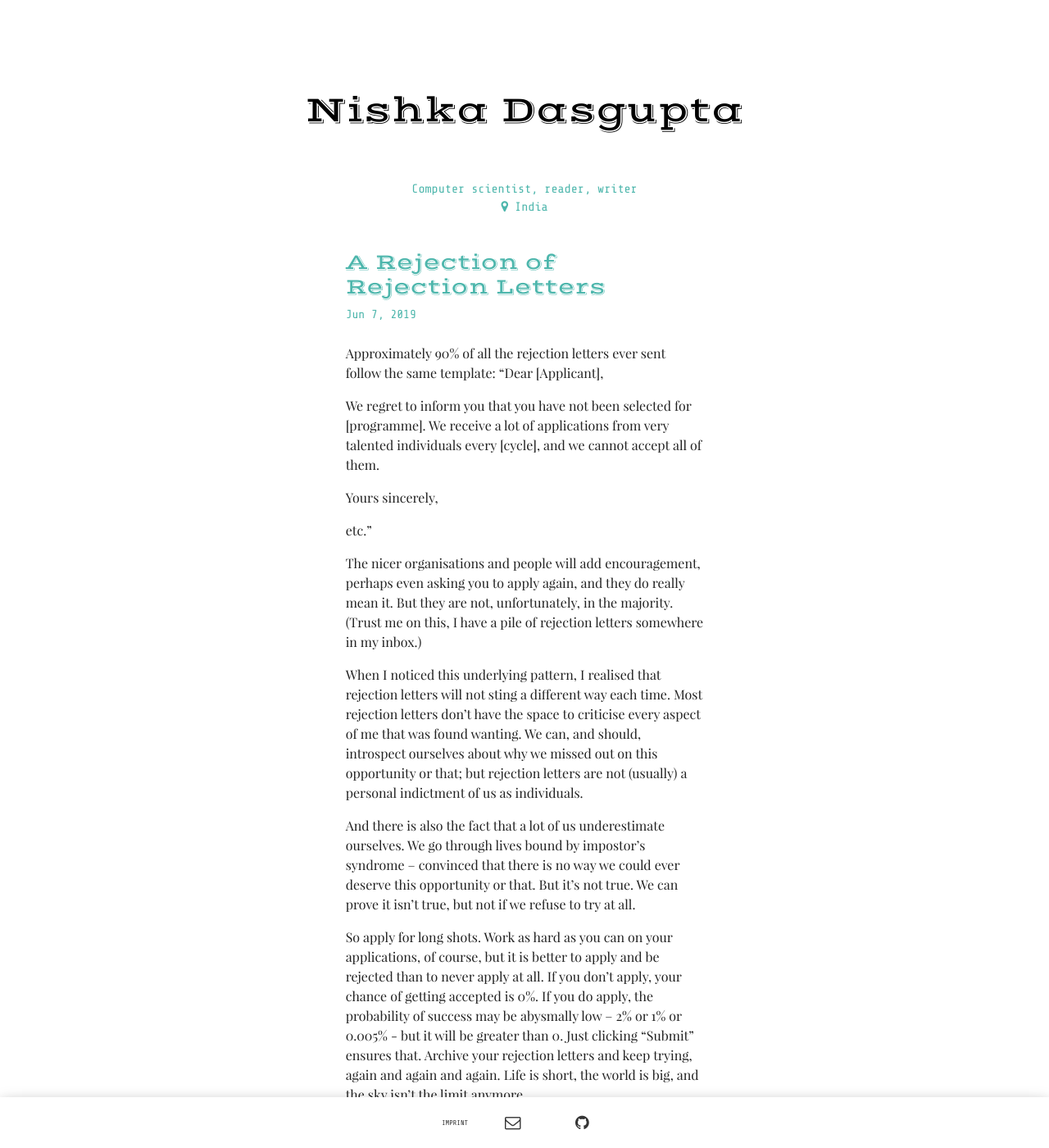
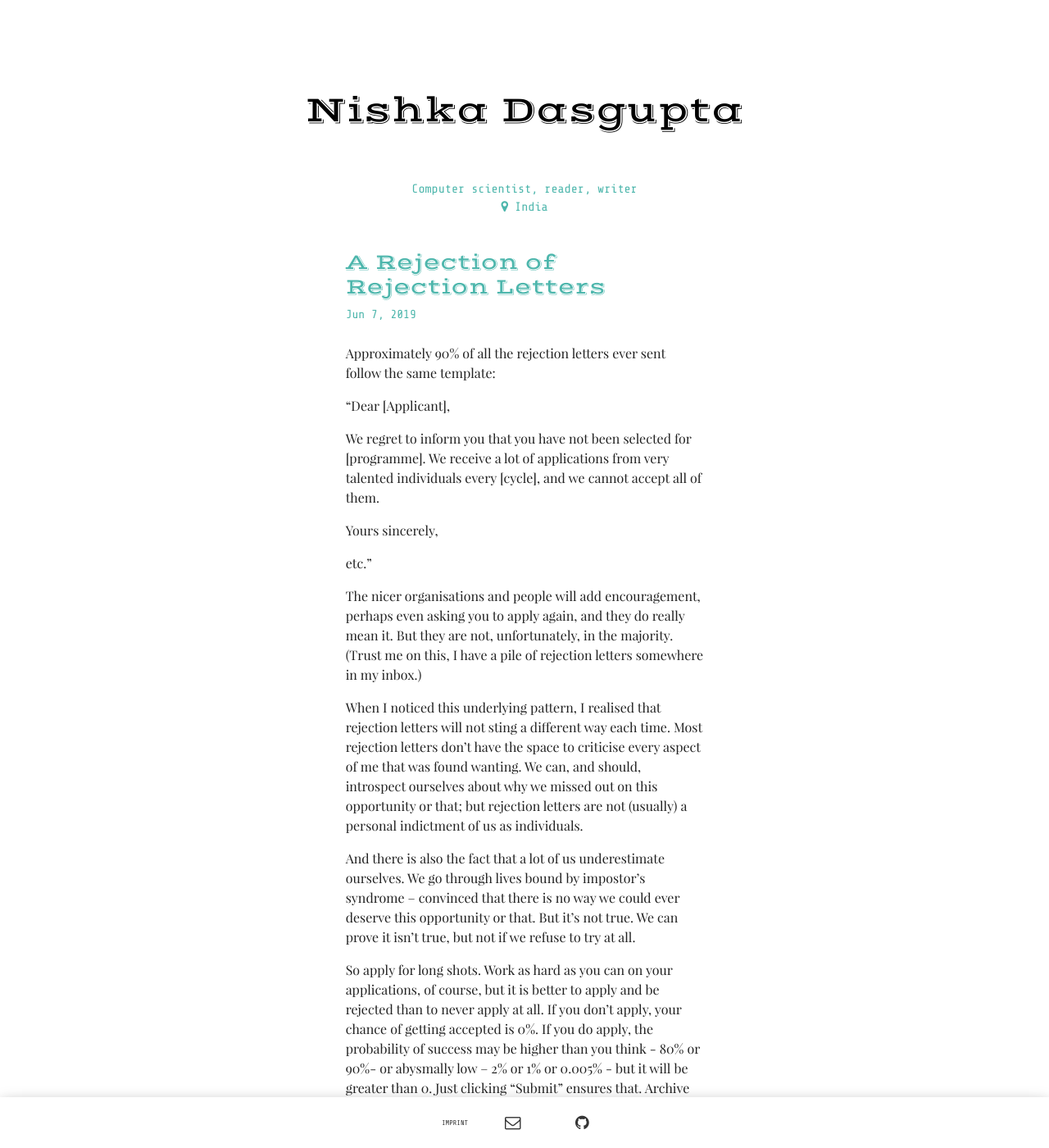
Before and after one commit to lukas-h/material-theme, a Jekyll site: the page built from _posts/2019-06-07-rejection.md, in a window 1280 px wide and 1400 px high. Shown: the whole window at 82% size. Built offline with Jekyll 4.4.1, drawn with Linux system fonts in a browser that asks for light colours; some web fonts are replaced; some of the changed text lies outside the part shown.

Commit message:
Update 2019-06-07-rejection.md

```diff
--- a/_posts/2019-06-07-rejection.md
+++ b/_posts/2019-06-07-rejection.md
@@ -6,6 +6,7 @@
 author: "Nishka Dasgupta"
 ---
 Approximately 90% of all the rejection letters ever sent follow the same template:
+
 "Dear \[Applicant\],
 
 We regret to inform you that you have not been selected for \[programme\]. We receive a lot of applications from very talented individuals every \[cycle\], and we cannot accept all of them.
@@ -20,4 +21,4 @@
 
 And there is also the fact that a lot of us underestimate ourselves. We go through lives bound by impostor’s syndrome – convinced that there is no way we could ever deserve this opportunity or that. But it’s not true. We can prove it isn’t true, but not if we refuse to try at all.
 
-So apply for long shots. Work as hard as you can on your applications, of course, but it is better to apply and be rejected than to never apply at all. If you don’t apply, your chance of getting accepted is 0%. If you do apply, the probability of success may be abysmally low – 2% or 1% or 0.005% - but it will be greater than 0. Just clicking “Submit” ensures that. Archive your rejection letters and keep trying, again and again and again. Life is short, the world is big, and the sky isn’t the limit anymore.
+So apply for long shots. Work as hard as you can on your applications, of course, but it is better to apply and be rejected than to never apply at all. If you don’t apply, your chance of getting accepted is 0%. If you do apply, the probability of success may be higher than you think - 80% or 90%- or abysmally low – 2% or 1% or 0.005% - but it will be greater than 0. Just clicking "Submit" ensures that. Archive your rejection letters and keep trying, again and again and again. Life is short, the world is big, and the sky isn’t the limit anymore.
```
